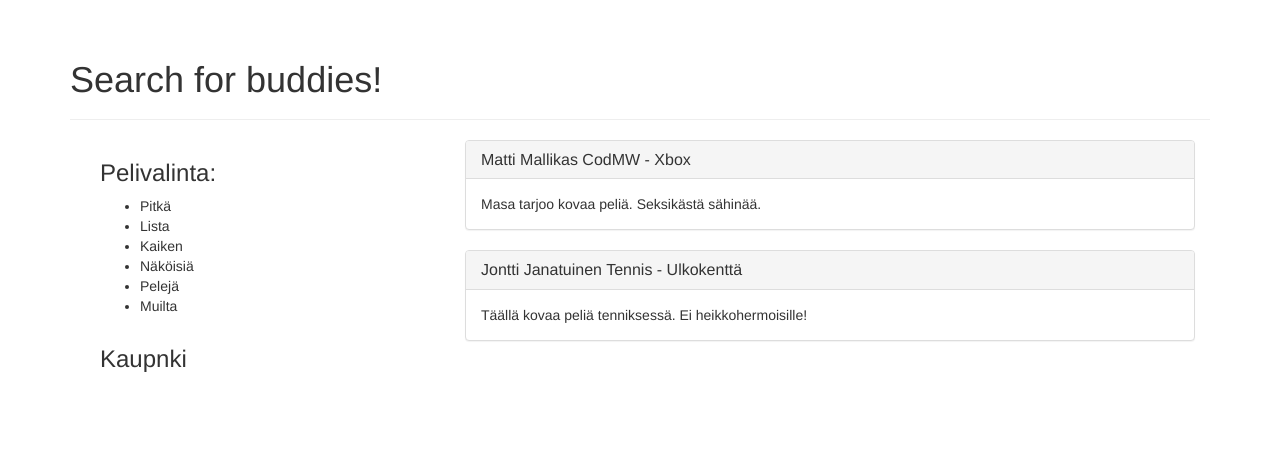
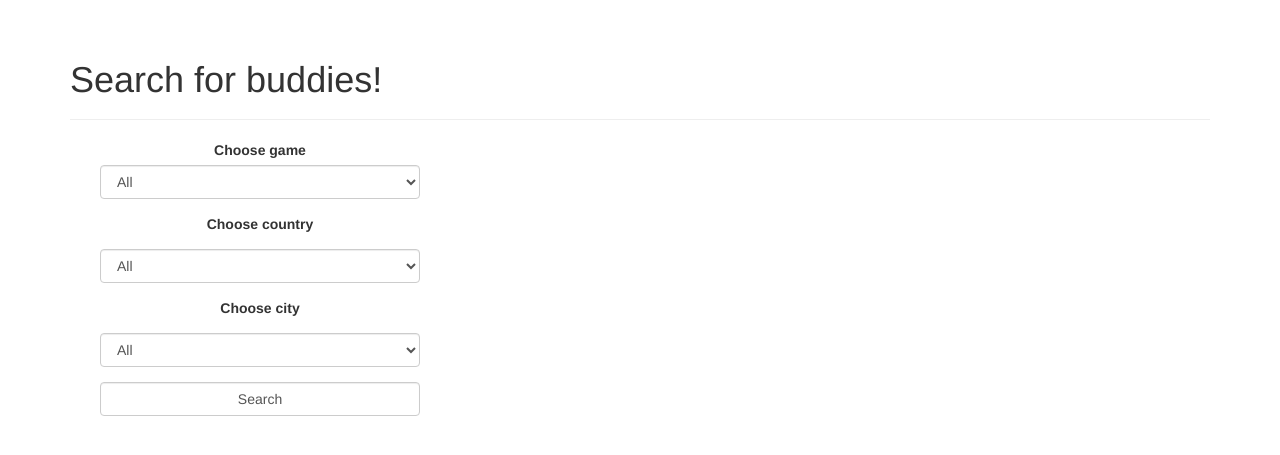
Before and after one commit to suohilvi/playwithbuddy, a Flask app: page /find in a window 1280 px wide. Shown: the part 52-507 px from the top of the page. Run offline with Flask 2, Linux system fonts and the light colour scheme; data that the repository does not hold is empty; some libraries are stand-ins or nearby versions.

Commit message:
Finding service working

```diff
--- a/app/main/forms.py
+++ b/app/main/forms.py
@@ -1,12 +1,14 @@
+from enum import unique
+from re import U
 from flask_login import current_user
 from flask_wtf import FlaskForm
-from wtforms import StringField, HiddenField, SubmitField, TextAreaField
+from wtforms import StringField, HiddenField, SubmitField, TextAreaField, SelectField
 from wtforms.validators import DataRequired
 
 class BioForm(FlaskForm):
     username = StringField('Username',validators=[DataRequired()])
     bio = TextAreaField('Bio')
-    country = StringField('Country')
+    country = SelectField('Country', validate_choice=False)
     city = StringField('City')
     submit = SubmitField('Change personal info')
 
@@ -17,3 +19,10 @@ class ListForm(FlaskForm):
     info = TextAreaField('Info')
     id = HiddenField()
     submit = SubmitField('Submit a listing')
+
+
+class FindForm(FlaskForm):
+    game = SelectField('Choose game', choices=[('All', 'All')])
+    country = SelectField('Choose country', choices=[('All', 'All')])
+    city = SelectField('Choose city', choices=[('All', 'All')])
+    submit = SubmitField('Search')
--- a/app/main/views.py
+++ b/app/main/views.py
@@ -1,10 +1,12 @@
-from flask import render_template, redirect, request, flash
+from enum import unique
+from flask import render_template, redirect, request, flash, url_for
 from flask_login import login_required, current_user
 from . import main
 from .. import db
-from ..models import Listing
-from .forms import BioForm, ListForm
-
+from ..models import Listing, User
+from .forms import BioForm, ListForm, FindForm
+from iso3166 import countries
+from sqlalchemy import desc
 
 @main.route('/')
 def index():
@@ -12,7 +14,36 @@ def index():
 
 @main.route('/find')
 def find():
-    return render_template('find.html')
+    games = Listing.query.with_entities(Listing.game).distinct()
+    user_countries = User.query.with_entities(User.country).filter_by(role_id = 2).distinct()
+    cities = User.query.with_entities(User.city).filter_by(role_id = 2).distinct()
+    findform = FindForm()
+    findform.game.choices = findform.game.choices+[(g.game, g.game) for g in games]
+    findform.country.choices = findform.country.choices+[(c.country, c.country) for c in user_countries]
+    findform.city.choices = findform.city.choices+[(k.city, k.city) for k in cities]
+    listings = db.session.query(Listing, User).join(User, User.id==Listing.user_id).filter(User.confirmed == True).order_by(desc(Listing.id)).all()
+    if request.args.get('game'):
+        game_search = request.args['game']
+        country_search = request.args['country']
+        city_search = request.args['city']
+        findform.game.data = game_search
+        findform.country.data = country_search
+        findform.city.data = city_search
+        if request.args['game'] != "None":
+            if game_search == 'All':
+                listings = db.session.query(Listing, User).join(User, User.id==Listing.user_id).filter(User.confirmed == True).order_by(desc(Listing.id)).all()
+            else:
+                if country_search == 'All':
+                    listings = db.session.query(Listing, User).join(User, User.id==Listing.user_id).filter(User.confirmed == True).filter(Listing.game == game_search).order_by(desc(Listing.id)).all()
+                else:
+                    if city_search == 'All':
+                        listings = Listing.query.filter_by(game = game_search).all()
+                        listings = db.session.query(Listing, User).join(User, User.id==Listing.user_id).filter(User.confirmed == True).filter(Listing.game == game_search).filter(User.country == country_search).order_by(desc(Listing.id)).all()
+                    else:
+                        listings = db.session.query(Listing, User).join(User, User.id==Listing.user_id).filter(User.confirmed == True).filter(Listing.game == game_search).filter(User.country == country_search).filter(User.city == city_search).order_by(desc(Listing.id)).all()
+            print(listings)
+
+    return render_template('find.html', findform=findform, listings=listings)
 
 @main.route('/user', methods=['GET', 'POST'])
 @login_required
@@ -20,21 +51,19 @@ def user():
 
     bioform = BioForm()
     if request.method == 'GET':
+        bioform.country.choices = [(c[0], c[0]) for c in countries]
         bioform.username.data = current_user.username
         if current_user.bio is None or bool(current_user.bio) is False:
             bioform.bio.description = 'Type your personal bio here'
         else:
             bioform.bio.data = current_user.bio
-
-        if current_user.country is None or bool(current_user.country) is False:
-            bioform.country.description = 'Input country if you wish'
-        else:
+        if current_user.country is not None:
             bioform.country.data = current_user.country
-
         if current_user.city is None or bool(current_user.city) is False:
             bioform.city.description = 'Input city if you wish'
         else:
             bioform.city.data = current_user.city
+
     if bioform.validate_on_submit():
         if bioform.username is not None:
             current_user.username = bioform.username.data
@@ -61,7 +90,6 @@ def user():
     listings = Listing.query.filter_by(user_id=current_user.id).all()
 
     return render_template('user.html', bioform=bioform, listform=listform, listings=listings)
-
 
 @main.route('/modify', methods=['GET', 'POST'])
 @login_required
--- a/app/templates/find.html
+++ b/app/templates/find.html
@@ -1,4 +1,5 @@
 {% extends "base.html" %}
+{% import "bootstrap/wtf.html" as wtf %}
 
 {% block title %}Play with Buddy - Find buddy{% endblock %}
 
@@ -12,40 +13,61 @@
 
         <div class="col-xs-12 col-sm-4">
             <div class="container-fluid">
+              <form method='get'>
                 <div class="row">
-                    <div class="col-xs-6 col-sm-12">
-                        <h3>Pelivalinta:</h3>
-                        <ul>
-                        <li>Pitkä</li>
-                        <li>Lista</li>
-                        <li>Kaiken</li>
-                        <li>Näköisiä</li>
-                        <li>Pelejä</li>
-                        <li>Muilta</li>
-                        </ul>
+                    <div class="col-xs-12 col-sm-12 text-center">
+                      <div class="form-group">
+                        {{ findform.game.label }}
+                        {{ findform.game(class_='field form-control') }}
+                      </div>
                     </div>
-                    <div class="col-xs-6 col-sm-12"><h3>Kaupnki</h3></div>
+                    <div class="col-xs-6 col-sm-12 text-center">
+                      <div class="form-group">
+                      <p>{{ findform.country.label }}</p>
+                      <p>{{ findform.country(class_='field form-control') }}</p>
+                      </div>
+                    </div>
+                    <div class="col-xs-6 col-sm-12 text-center">
+                      <div class="form-group">
+                      <p>{{ findform.city.label }}</p>
+                      <p>{{ findform.city(class_='field form-control') }}</p>
+                      </div>
+                    </div>
+              </form>
+                    <div class="col-xs-12 col-sm-12 text-center">
+                      <div class="form-group">
+                      <p>{{ findform.submit(class_='field form-control') }}</p>
+                      </div>
+                    </div>
                 </div>
             </div>
         </div>
 
         <div class="col-xs-12 col-sm-8">
+          {% for listing in listings %}
             <div class="panel panel-default">
                 <div class="panel-heading">
-                  <h3 class="panel-title"><span>Matti Mallikas</span><span> </span><span>CodMW - Xbox</span></h3>
+                  <h3 class="panel-title">{{listing.Listing.header}}</h3>
                 </div>
                 <div class="panel-body">
-                  Masa tarjoo kovaa peliä. Seksikästä sähinää.
+                  <p>{{listing.Listing.info}}</p>
+                  <table class="table">
+                    <tr>
+                      <th>Platform</th>
+                      <th>Game</th>
+                      <th>Country</th>
+                    </tr>
+                    <tr>
+                      <td>{{listing.Listing.platform}}</td>
+                      <td>{{listing.Listing.game}}</td>
+                      <td>{{listing.User.country}}</td>
+                    </tr>
+                  </table>
+                  <h4>User bio</h4>
+                  <p>{{listing.User.bio}}</p>
                 </div>
               </div>
-              <div class="panel panel-default">
-                <div class="panel-heading">
-                  <h3 class="panel-title"><span>Jontti Janatuinen</span><span> </span><span>Tennis - Ulkokenttä</span></h3>
-                </div>
-                <div class="panel-body">
-                  Täällä kovaa peliä tenniksessä. Ei heikkohermoisille!
-                </div>
-              </div>
+          {% endfor %}
         </div>
 
     </div>
--- a/app/templates/index.html
+++ b/app/templates/index.html
@@ -16,8 +16,8 @@
     </div>
 
     <div class="row">
-        <div class="col-xs-12 col-sm-6">Etsi kavereita</div>
-        <div class="col-xs-12 col-sm-6">Tarjoa kaveruutta</div>
+        <div class="col-xs-12 col-sm-6"><a href="find" class="btn btn-default btn-lg">Find Buddy</a></div>
+        <div class="col-xs-12 col-sm-6"><a href="user" class="btn btn-default btn-lg">Become a Buddy</a></div>
     </div>
 </div>
 
--- a/config.py
+++ b/config.py
@@ -22,6 +22,7 @@ class Config:
 class DevelopmentConfig(Config):
     DEBUG = True
     SQLALCHEMY_DATABASE_URI = os.environ.get('DEV_DATABASE_URL')
+    SQLALCHEMY_ECHO = True
     SSL_REDIRECT = False
 
 
@@ -32,7 +33,7 @@ class TestingConfig(Config):
 
 
 class ProductionConfig(Config):
-    SQLALCHEMY_DATABASE_URI = SQLALCHEMY_DATABASE_URI = os.environ.get('DATABASE_URL').replace("://", "ql://", 1)
+    SQLALCHEMY_DATABASE_URI = os.environ.get('DATABASE_URL').replace("://", "ql://", 1)
     SSL_REDIRECT = True
 
 
--- a/playwithbuddy.py
+++ b/playwithbuddy.py
@@ -3,7 +3,7 @@ import click
 from flask_migrate import Migrate
 from app import create_app, db
 from app.models import Role, User, Listing
-
+from app import fake
 
 app = create_app('production' if os.environ.get('DYNO') else 'default')
 migrate = Migrate(app, db)
```
Also changed, not shown: app/fake.py (added, +40 -0 lines), 1 other file.
